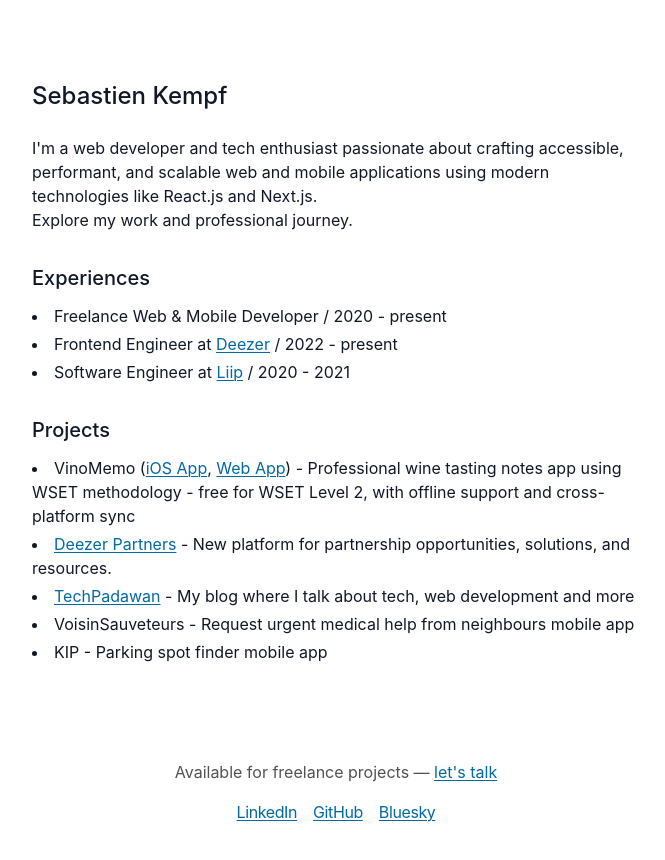
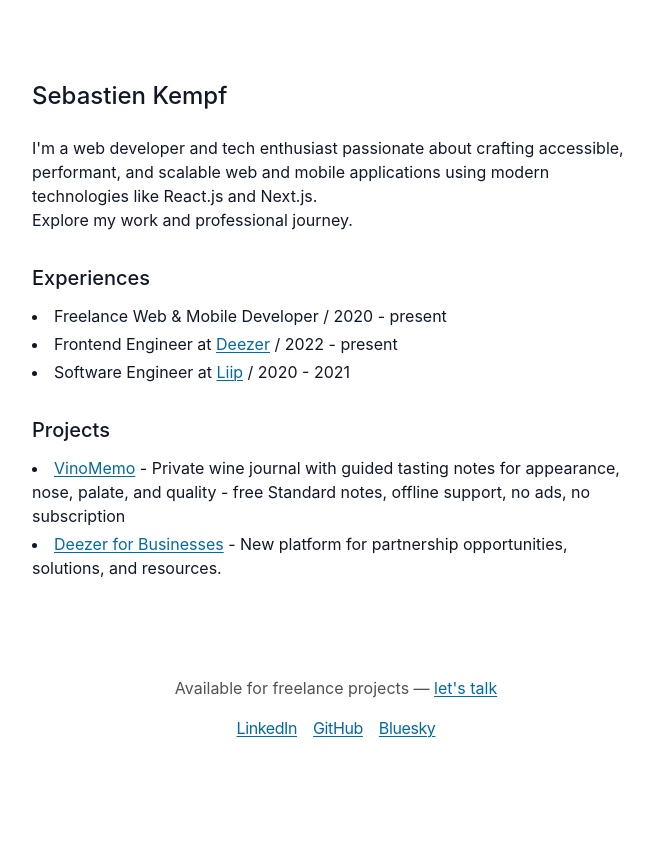
Before and after one commit to skmpf/portfolio, a Next.js app: page / in a window 1280 px wide. Shown: the top 860 px of the page, without its empty margins (304-969 px from the left). After the commit the page ends 804 px from the top, so only its background shows below. Built offline with nearby package versions, Linux system fonts and the light colour scheme.

Commit message:
fix: update project descriptions and simplify project links

```diff
--- a/src/app/page.tsx
+++ b/src/app/page.tsx
@@ -87,31 +87,15 @@ const experiences: Experience[] = [
 const projects: Project[] = [
   {
     name: "VinoMemo",
-    links: [
-      { name: "iOS App", url: "https://apps.apple.com/us/app/vinomemo/id6754691185" },
-      { name: "Web App", url: "https://vinomemo.app" },
-    ],
+    url: "https://vinomemo.app",
     description:
-      "Professional wine tasting notes app using WSET methodology - free for WSET Level 2, with offline support and cross-platform sync",
+      "Private wine journal with guided tasting notes for appearance, nose, palate, and quality - free Standard notes, offline support, no ads, no subscription",
   },
   {
-    name: "Deezer Partners",
-    url: "https://partners.deezer.com/",
+    name: "Deezer for Businesses",
+    url: "https://business.deezer.com/",
     description:
       "New platform for partnership opportunities, solutions, and resources.",
-  },
-  {
-    name: "TechPadawan",
-    url: "https://blog.skempf.com/",
-    description: "My blog where I talk about tech, web development and more",
-  },
-  {
-    name: "VoisinSauveteurs",
-    description: "Request urgent medical help from neighbours mobile app",
-  },
-  {
-    name: "KIP",
-    description: "Parking spot finder mobile app",
   },
 ];
 
```
